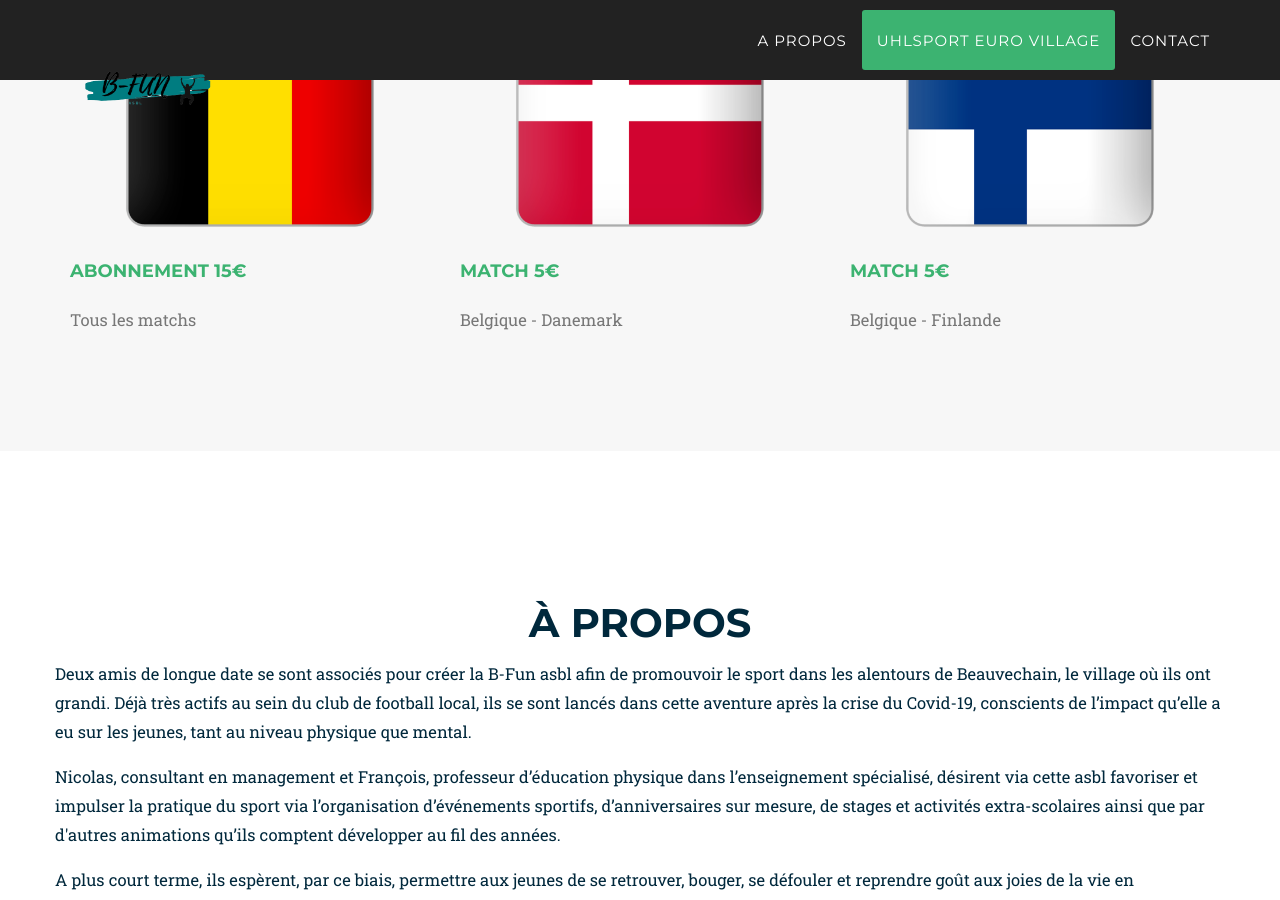
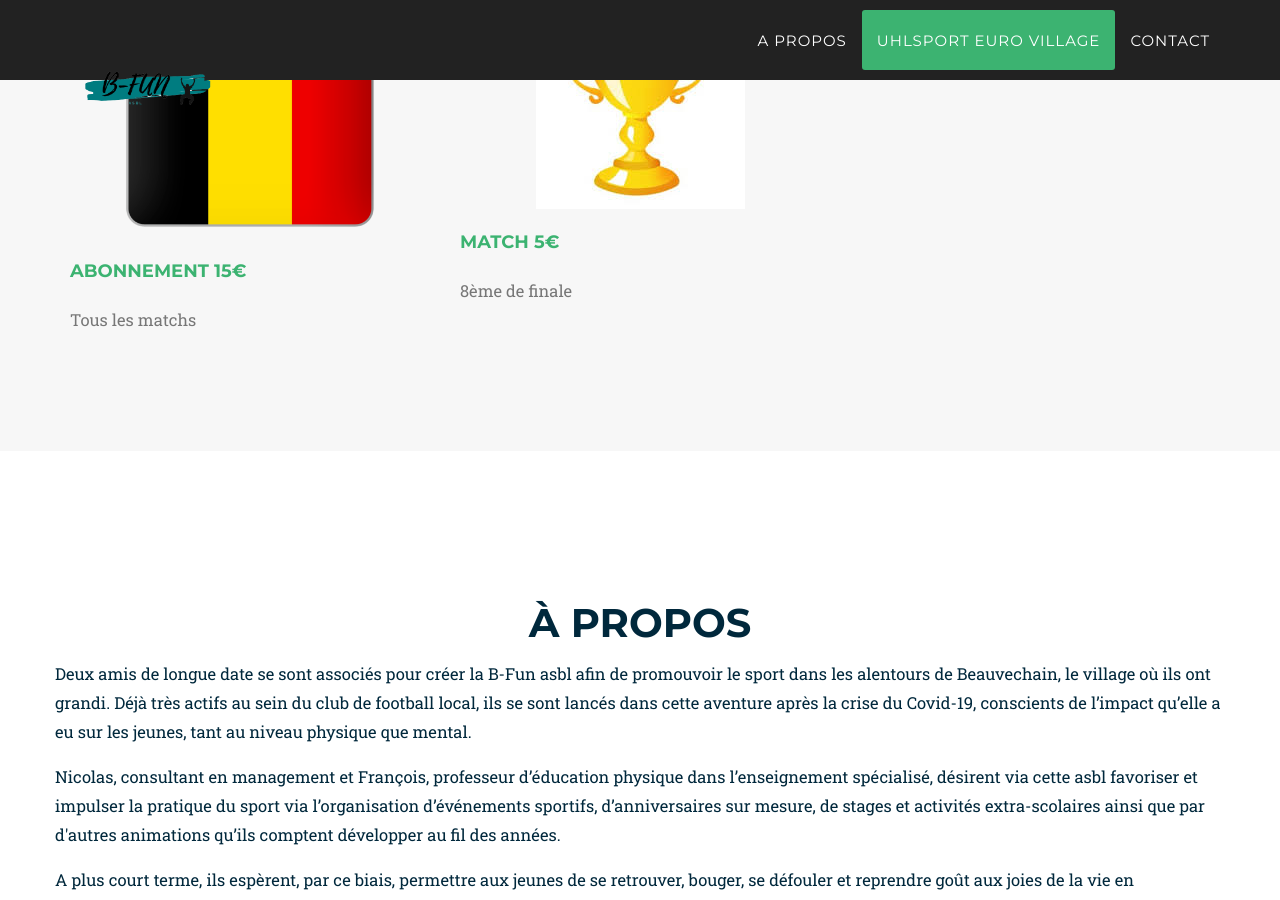
Before and after one commit to melvinchng/event-jekyll-theme, a Jekyll site: the page built from index.html, in a window 1280 px wide and 900 px high, scrolled down 1007 px. Built offline with Jekyll 4.4.1, drawn with Linux system fonts in a browser that asks for light colours; some web fonts are replaced.

Commit message:
8ème de finale

```diff
--- a/_data/twenty_17/speakers.yml
+++ b/_data/twenty_17/speakers.yml
@@ -20,20 +20,20 @@
 
 - title: Match 5€
   name: Name-3
-  subtitle: Belgique - Danemark
-  img: denmark.png
-  thumbnail: denmark.png
+  subtitle: 8ème de finale
+  img: coupe.png
+  thumbnail: coupe.png
   alt: Picture of TBD
   topic: Topic
-  description: Ticket pour voir le match Belgique - Danemark (Jeudi 17 juin 2021 à 18h00)
+  description: 8ème de finale (Dimanche 27 juin 2021 à 21h00)
   url: "https://forms.gle/2kzgRgy2ozVRquBH6"
 
-- title: Match 5€
-  name: Name-4
-  subtitle: Belgique - Finlande
-  img: finland.png
-  thumbnail: finland.png
-  alt: Picture of TBD
-  topic: Topic
-  description: Ticket pour voir le match Belgique - Finlande (Lundi 21 juin 2021 à 21h00)
-  url: "https://forms.gle/2kzgRgy2ozVRquBH6"
+# - title: Match 5€
+#   name: Name-4
+#   subtitle: Belgique - Finlande
+#   img: finland.png
+#   thumbnail: finland.png
+#   alt: Picture of TBD
+#   topic: Topic
+#   description: Ticket pour voir le match Belgique - Finlande (Lundi 21 juin 2021 à 21h00)
+#   url: "https://forms.gle/2kzgRgy2ozVRquBH6"
```
Also changed, not shown: assets/images/coupe.png (added).
